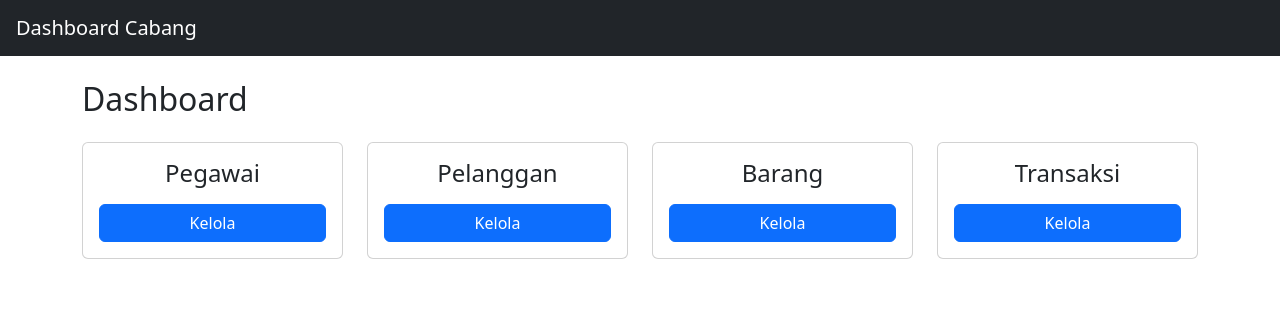
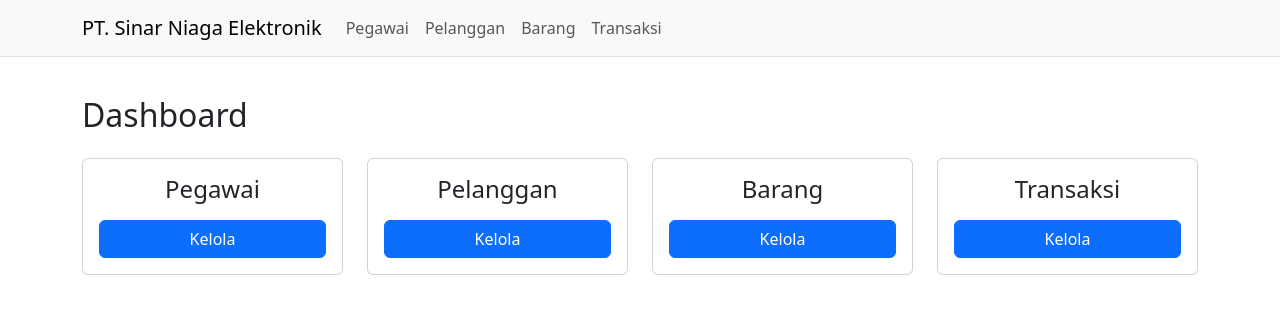
Before and after one commit to evanalifian/pt_sinar_niaga_elektronik, a PHP site: page /index.php in a window 1280 px wide. Shown: the top 314 px of the page. Run offline with PHP 8.4, Linux system fonts and the light colour scheme.

Commit message:
modified import module and add navbar in header.php

```diff
--- a/layouts/footer.php
+++ b/layouts/footer.php
@@ -1,4 +1,5 @@
-</div>
-<script src="https://cdn.jsdelivr.net/npm/bootstrap@5.3.0/dist/js/bootstrap.bundle.min.js"></script>
+  </div> <!-- End of the container -->
+  <script src="https://cdn.jsdelivr.net/npm/@popperjs/core@2.11.8/dist/umd/popper.min.js" integrity="sha384-I7E8VVD/ismYTF4hNIPjVp/Zjvgyol6VFvRkX/vR+Vc4jQkC+hVqc2pM8ODewa9r" crossorigin="anonymous"></script>
+  <script src="https://cdn.jsdelivr.net/npm/bootstrap@5.3.8/dist/js/bootstrap.min.js" integrity="sha384-G/EV+4j2dNv+tEPo3++6LCgdCROaejBqfUeNjuKAiuXbjrxilcCdDz6ZAVfHWe1Y" crossorigin="anonymous"></script>
 </body>
 </html>
--- a/layouts/header.php
+++ b/layouts/header.php
@@ -1,13 +1,12 @@
-<?php include(__DIR__ . '/../config/database.php'); ?>
-<!DOCTYPE html>
-<html>
+<?php require_once __DIR__ . "/../config/database.php" ?>
+<!doctype html>
+<html lang="en">
 <head>
-    <meta charset="utf-8" />
-    <title>Dashboard Cabang</title>
-    <link href="https://cdn.jsdelivr.net/npm/bootstrap@5.3.0/dist/css/bootstrap.min.css" rel="stylesheet">
+  <meta charset="utf-8">
+  <meta name="viewport" content="width=device-width, initial-scale=1">
+  <title>PT. Sinar Niaga Elektronik | Dashboard</title>
+  <link href="https://cdn.jsdelivr.net/npm/bootstrap@5.3.8/dist/css/bootstrap.min.css" rel="stylesheet" integrity="sha384-sRIl4kxILFvY47J16cr9ZwB07vP4J8+LH7qKQnuqkuIAvNWLzeN8tE5YBujZqJLB" crossorigin="anonymous">
 </head>
 <body>
-    <nav class="navbar navbar-dark bg-dark px-3">
-        <a class="navbar-brand" href="/index.php">Dashboard Cabang</a>
-    </nav>
-    <div class="container mt-4">
+  <?php require_once __DIR__ . "/../elements/navbar.php" ?>
+  <div class="container pt-5 mt-5">
```
